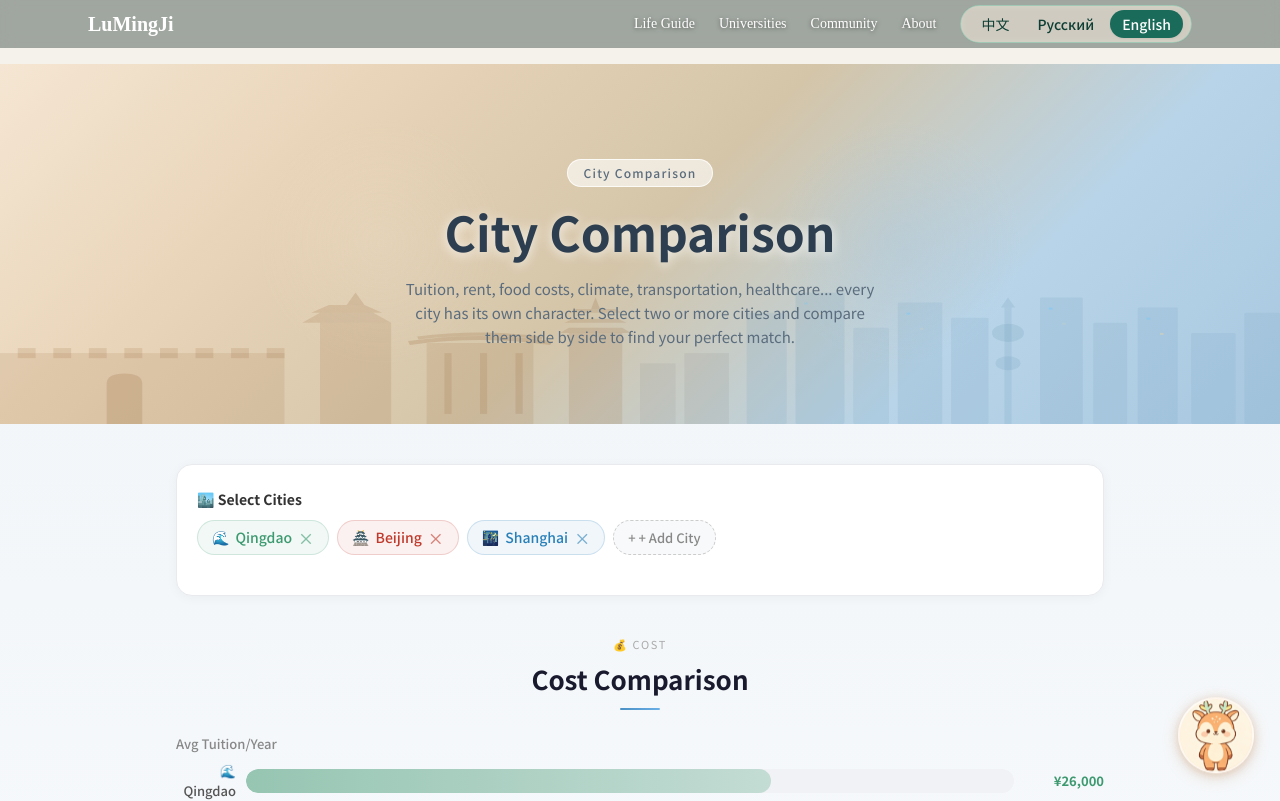
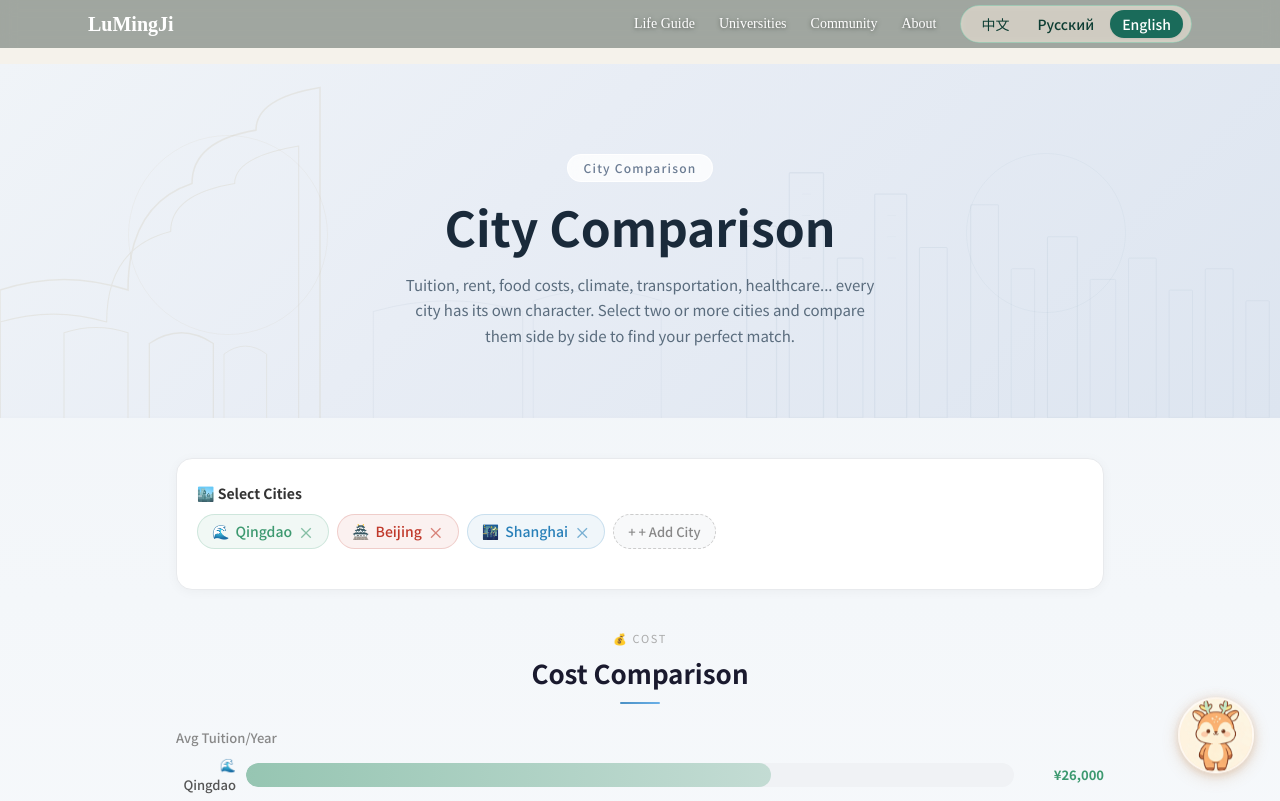
Before and after one commit to hanjinghong626-ctrl/lumingji, a Next.js app: page /en/life/city-compare in a window 1280 px wide. Shown: the top 801 px of the page. Built offline with nearby package versions, Linux system fonts and the light colour scheme; a web font is replaced by a local one.

Commit message:
refactor: 城市PK Hero区改为精细线条风格，浅色背景+抽象建筑轮廓

```diff
--- a/app/[locale]/life/city-compare/page.js
+++ b/app/[locale]/life/city-compare/page.js
@@ -426,110 +426,71 @@ export default function CityComparePage() {
         }
       `}</style>
 
-      {/* ═══ Hero — 中国城市：古典与现代 ═══ */}
+      {/* ═══ Hero — 城市PK对比 ═══ */}
       <section style={{
         position: 'relative',
-        background: 'linear-gradient(135deg, #f5e6d3 0%, #e8d4b8 25%, #d4c5a9 50%, #b8d4e8 75%, #a8c8e0 100%)',
-        padding: '80px 16px 60px',
+        background: 'linear-gradient(135deg, #f0f4f8 0%, #e8edf5 40%, #dde5f0 100%)',
+        padding: '90px 16px 70px',
         overflow: 'hidden',
-        minHeight: '45vh',
+        minHeight: '40vh',
         display: 'flex', alignItems: 'center', justifyContent: 'center',
       }}>
-        {/* 城市天际线：左侧古典 + 右侧现代 */}
-        <div style={{ position: 'absolute', bottom: 0, left: 0, width: '100%', height: '45%', pointerEvents: 'none' }}>
-          <svg width="100%" height="100%" viewBox="0 0 1440 320" preserveAspectRatio="none" style={{ position: 'absolute', bottom: 0 }}>
-            {/* 左侧：古典建筑群（北京/西安风格） */}
-            {/* 城墙 */}
-            <rect x="0" y="180" width="320" height="140" fill="rgba(139,90,43,0.12)"/>
-            {/* 城垛 */}
-            <rect x="20" y="170" width="20" height="20" fill="rgba(139,90,43,0.15)"/>
-            <rect x="60" y="170" width="20" height="20" fill="rgba(139,90,43,0.15)"/>
-            <rect x="100" y="170" width="20" height="20" fill="rgba(139,90,43,0.15)"/>
-            <rect x="140" y="170" width="20" height="20" fill="rgba(139,90,43,0.15)"/>
-            <rect x="180" y="170" width="20" height="20" fill="rgba(139,90,43,0.15)"/>
-            <rect x="220" y="170" width="20" height="20" fill="rgba(139,90,43,0.15)"/>
-            <rect x="260" y="170" width="20" height="20" fill="rgba(139,90,43,0.15)"/>
-            <rect x="300" y="170" width="20" height="20" fill="rgba(139,90,43,0.15)"/>
-            {/* 城门拱门 */}
-            <path d="M 120 240 Q 120 220 140 220 Q 160 220 160 240 L 160 320 L 120 320 Z" fill="rgba(139,90,43,0.18)"/>
+        {/* 装饰：古典曲线（左）+ 现代直线（右） */}
+        <div style={{ position: 'absolute', bottom: 0, left: 0, width: '100%', height: '100%', pointerEvents: 'none', opacity: 0.08 }}>
+          <svg width="100%" height="100%" viewBox="0 0 1200 400" preserveAspectRatio="xMidYMax slice" style={{ position: 'absolute', bottom: 0 }}>
+            {/* 左侧：古典建筑抽象曲线（飞檐/拱门意象） */}
+            <path d="M 0 400 L 0 280 Q 60 260 120 280 Q 120 200 180 180 Q 180 140 240 130 Q 240 100 300 90 L 300 400" fill="none" stroke="#8B6914" strokeWidth="1.5"/>
+            <path d="M 0 400 L 0 310 Q 50 295 100 310 Q 100 240 160 225 Q 160 190 220 180 Q 220 155 280 145 L 280 400" fill="none" stroke="#8B6914" strokeWidth="1"/>
+            <path d="M 60 400 L 60 320 Q 90 310 120 320 L 120 400" fill="none" stroke="#8B6914" strokeWidth="1"/>
+            {/* 拱门 */}
+            <path d="M 140 400 L 140 330 Q 170 310 200 330 L 200 400" fill="none" stroke="#8B6914" strokeWidth="1.2"/>
+            <path d="M 210 400 L 210 340 Q 230 325 250 340 L 250 400" fill="none" stroke="#8B6914" strokeWidth="0.8"/>
 
-            {/* 钟楼 */}
-            <rect x="360" y="120" width="80" height="200" fill="rgba(139,90,43,0.14)"/>
-            {/* 钟楼屋顶（飞檐） */}
-            <path d="M 340 120 L 440 120 L 420 100 L 360 100 Z" fill="rgba(139,90,43,0.16)"/>
-            <path d="M 350 100 L 430 100 L 410 85 L 370 85 Z" fill="rgba(139,90,43,0.18)"/>
-            {/* 钟楼尖顶 */}
-            <path d="M 390 85 L 400 60 L 410 85 Z" fill="rgba(139,90,43,0.2)"/>
+            {/* 中间过渡：渐变线条 */}
+            <path d="M 350 400 L 350 300 Q 420 280 490 300 L 490 400" fill="none" stroke="#7a8fa6" strokeWidth="1"/>
+            <path d="M 500 400 L 500 290 Q 560 270 620 290 L 620 400" fill="none" stroke="#7a8fa6" strokeWidth="0.8"/>
 
-            {/* 宫殿建筑群 */}
-            <rect x="480" y="160" width="120" height="160" fill="rgba(139,90,43,0.12)"/>
-            {/* 宫殿飞檐屋顶 */}
-            <path d="M 460 160 Q 540 140 620 160" fill="none" stroke="rgba(139,90,43,0.2)" strokeWidth="8"/>
-            <path d="M 470 150 Q 540 135 610 150" fill="none" stroke="rgba(139,90,43,0.18)" strokeWidth="6"/>
-            {/* 宫殿柱子 */}
-            <rect x="500" y="180" width="8" height="120" fill="rgba(139,90,43,0.15)"/>
-            <rect x="540" y="180" width="8" height="120" fill="rgba(139,90,43,0.15)"/>
-            <rect x="580" y="180" width="8" height="120" fill="rgba(139,90,43,0.15)"/>
+            {/* 右侧：现代建筑抽象直线（摩天楼意象） */}
+            <rect x="700" y="220" width="28" height="180" fill="none" stroke="#5a7d9a" strokeWidth="1.2" rx="1"/>
+            <rect x="740" y="170" width="32" height="230" fill="none" stroke="#5a7d9a" strokeWidth="1.2" rx="1"/>
+            <rect x="785" y="250" width="24" height="150" fill="none" stroke="#5a7d9a" strokeWidth="1" rx="1"/>
+            <rect x="820" y="190" width="30" height="210" fill="none" stroke="#5a7d9a" strokeWidth="1.2" rx="1"/>
+            <rect x="862" y="240" width="26" height="160" fill="none" stroke="#5a7d9a" strokeWidth="1" rx="1"/>
+            {/* 窗户细节 */}
+            <line x1="752" y1="190" x2="760" y2="190" stroke="#5a7d9a" strokeWidth="0.6" opacity="0.6"/>
+            <line x1="752" y1="210" x2="760" y2="210" stroke="#5a7d9a" strokeWidth="0.6" opacity="0.6"/>
+            <line x1="752" y1="230" x2="760" y2="230" stroke="#5a7d9a" strokeWidth="0.6" opacity="0.6"/>
+            <line x1="752" y1="250" x2="760" y2="250" stroke="#5a7d9a" strokeWidth="0.6" opacity="0.6"/>
+            <line x1="832" y1="210" x2="840" y2="210" stroke="#5a7d9a" strokeWidth="0.6" opacity="0.6"/>
+            <line x1="832" y1="230" x2="840" y2="230" stroke="#5a7d9a" strokeWidth="0.6" opacity="0.6"/>
+            <line x1="832" y1="250" x2="840" y2="250" stroke="#5a7d9a" strokeWidth="0.6" opacity="0.6"/>
 
-            {/* 宝塔 */}
-            <rect x="640" y="140" width="60" height="180" fill="rgba(139,90,43,0.13)"/>
-            {/* 宝塔多层屋檐 */}
-            <path d="M 630 140 L 710 140 L 700 130 L 640 130 Z" fill="rgba(139,90,43,0.16)"/>
-            <path d="M 635 120 L 705 120 L 695 112 L 645 112 Z" fill="rgba(139,90,43,0.15)"/>
-            <path d="M 640 100 L 700 100 L 692 93 L 648 93 Z" fill="rgba(139,90,43,0.14)"/>
-            {/* 宝塔尖顶 */}
-            <path d="M 665 93 L 670 70 L 675 93 Z" fill="rgba(139,90,43,0.18)"/>
+            {/* 更多现代楼 */}
+            <rect x="910" y="200" width="26" height="200" fill="none" stroke="#5a7d9a" strokeWidth="1" rx="1"/>
+            <rect x="948" y="260" width="22" height="140" fill="none" stroke="#5a7d9a" strokeWidth="0.8" rx="1"/>
+            <rect x="982" y="230" width="28" height="170" fill="none" stroke="#5a7d9a" strokeWidth="1" rx="1"/>
+            <rect x="1022" y="270" width="24" height="130" fill="none" stroke="#5a7d9a" strokeWidth="0.8" rx="1"/>
+            <rect x="1058" y="250" width="26" height="150" fill="none" stroke="#5a7d9a" strokeWidth="0.8" rx="1"/>
+            <rect x="1096" y="280" width="22" height="120" fill="none" stroke="#5a7d9a" strokeWidth="0.8" rx="1"/>
+            <rect x="1130" y="260" width="26" height="140" fill="none" stroke="#5a7d9a" strokeWidth="0.8" rx="1"/>
+            <rect x="1168" y="290" width="22" height="110" fill="none" stroke="#5a7d9a" strokeWidth="0.8" rx="1"/>
 
-            {/* 中间过渡区域 */}
-            <rect x="720" y="200" width="40" height="120" fill="rgba(120,120,120,0.1)"/>
-            <rect x="770" y="180" width="50" height="140" fill="rgba(120,120,120,0.12)"/>
-
-            {/* 右侧：现代建筑群（上海/深圳风格） */}
-            {/* 摩天大楼群 */}
-            <rect x="840" y="100" width="45" height="220" fill="rgba(100,150,180,0.14)" rx="2"/>
-            <rect x="895" y="60" width="55" height="260" fill="rgba(100,150,180,0.16)" rx="2"/>
-            <rect x="960" y="130" width="40" height="190" fill="rgba(100,150,180,0.13)" rx="2"/>
-            <rect x="1010" y="80" width="50" height="240" fill="rgba(100,150,180,0.15)" rx="2"/>
-            <rect x="1070" y="110" width="42" height="210" fill="rgba(100,150,180,0.14)" rx="2"/>
-
-            {/* 东方明珠简化版 */}
-            <rect x="1130" y="90" width="8" height="230" fill="rgba(100,150,180,0.16)"/>
-            <circle cx="1134" cy="140" r="18" fill="rgba(100,150,180,0.18)"/>
-            <circle cx="1134" cy="200" r="14" fill="rgba(100,150,180,0.16)"/>
-            <path d="M 1126 90 L 1134 70 L 1142 90 Z" fill="rgba(100,150,180,0.17)"/>
-
-            {/* 更多现代高楼 */}
-            <rect x="1170" y="70" width="48" height="250" fill="rgba(100,150,180,0.15)" rx="2"/>
-            <rect x="1230" y="120" width="38" height="200" fill="rgba(100,150,180,0.13)" rx="2"/>
-            <rect x="1280" y="90" width="45" height="230" fill="rgba(100,150,180,0.14)" rx="2"/>
-            <rect x="1340" y="140" width="50" height="180" fill="rgba(100,150,180,0.12)" rx="2"/>
-            <rect x="1400" y="100" width="40" height="220" fill="rgba(100,150,180,0.13)" rx="2"/>
-
-            {/* 现代建筑窗户灯光 */}
-            <rect x="905" y="80" width="4" height="4" fill="rgba(100,200,255,0.5)" style={{ animation: 'windowFlicker 3.5s ease-in-out infinite' }}/>
-            <rect x="920" y="100" width="4" height="4" fill="rgba(255,220,150,0.4)" style={{ animation: 'windowFlicker 4s ease-in-out infinite 1s' }}/>
-            <rect x="1020" y="100" width="4" height="4" fill="rgba(100,200,255,0.5)" style={{ animation: 'windowFlicker 3.8s ease-in-out infinite 0.5s' }}/>
-            <rect x="1035" y="130" width="4" height="4" fill="rgba(255,220,150,0.4)" style={{ animation: 'windowFlicker 4.2s ease-in-out infinite 1.5s' }}/>
-            <rect x="1180" y="90" width="4" height="4" fill="rgba(100,200,255,0.5)" style={{ animation: 'windowFlicker 3.6s ease-in-out infinite 0.8s' }}/>
-            <rect x="1195" y="120" width="4" height="4" fill="rgba(255,220,150,0.4)" style={{ animation: 'windowFlicker 4.5s ease-in-out infinite 2s' }}/>
-            <rect x="1290" y="110" width="4" height="4" fill="rgba(100,200,255,0.5)" style={{ animation: 'windowFlicker 3.9s ease-in-out infinite 1.2s' }}/>
-            <rect x="1305" y="140" width="4" height="4" fill="rgba(255,220,150,0.4)" style={{ animation: 'windowFlicker 4.1s ease-in-out infinite 0.3s' }}/>
+            {/* 底部地平线 */}
+            <line x1="0" y1="399" x2="1200" y2="399" stroke="#8B6914" strokeWidth="0.5" opacity="0.3"/>
           </svg>
         </div>
 
-        {/* 光晕装饰 */}
+        {/* 装饰圆 */}
         <div style={{
-          position: 'absolute', top: '15%', left: '20%', width: '250px', height: '250px',
-          borderRadius: '50%',
-          background: 'radial-gradient(circle, rgba(245,230,211,0.3) 0%, transparent 70%)',
-          animation: 'cityGlow 6s ease-in-out infinite',
+          position: 'absolute', top: '20%', left: '10%', width: '200px', height: '200px',
+          borderRadius: '50%', border: '1px solid rgba(139,105,20,0.06)',
+          animation: 'cityGlow 8s ease-in-out infinite',
           pointerEvents: 'none',
         }} />
         <div style={{
-          position: 'absolute', top: '15%', right: '20%', width: '250px', height: '250px',
-          borderRadius: '50%',
-          background: 'radial-gradient(circle, rgba(168,200,224,0.3) 0%, transparent 70%)',
-          animation: 'cityGlow 6s ease-in-out infinite 3s',
+          position: 'absolute', top: '25%', right: '12%', width: '160px', height: '160px',
+          borderRadius: '50%', border: '1px solid rgba(90,125,154,0.06)',
+          animation: 'cityGlow 8s ease-in-out infinite 4s',
           pointerEvents: 'none',
         }} />
 
@@ -538,23 +499,23 @@ export default function CityComparePage() {
           <div style={{
             display: 'inline-block',
             padding: '4px 16px', borderRadius: 20,
-            background: 'rgba(255,255,255,0.6)', border: '1px solid rgba(255,255,255,0.8)',
-            fontSize: 12, color: '#5a6c7d', fontWeight: 500,
+            background: 'rgba(255,255,255,0.8)', border: '1px solid rgba(255,255,255,0.9)',
+            fontSize: 12, color: '#6b7c93', fontWeight: 500,
             letterSpacing: '0.1em', marginBottom: 16,
             animation: 'fadeInUp 0.8s ease-out',
+            backdropFilter: 'blur(10px)',
           }}>
             {t('city_compare.title')}
           </div>
           <h1 style={{
             fontSize: 'clamp(28px, 6vw, 48px)', fontWeight: 800,
-            color: '#2c3e50', lineHeight: 1.2, marginBottom: 16,
-            textShadow: '0 2px 12px rgba(255,255,255,0.8)',
+            color: '#1a2a3a', lineHeight: 1.2, marginBottom: 16,
             animation: 'fadeInUp 0.8s ease-out 0.2s both',
           }}>
             {t('city_compare.title')}
           </h1>
           <p style={{
-            fontSize: 15, color: '#5a6c7d', lineHeight: 1.6,
+            fontSize: 15, color: '#5a6c7d', lineHeight: 1.7,
             maxWidth: 480, margin: '0 auto',
             animation: 'fadeInUp 0.8s ease-out 0.4s both',
           }}>
```
